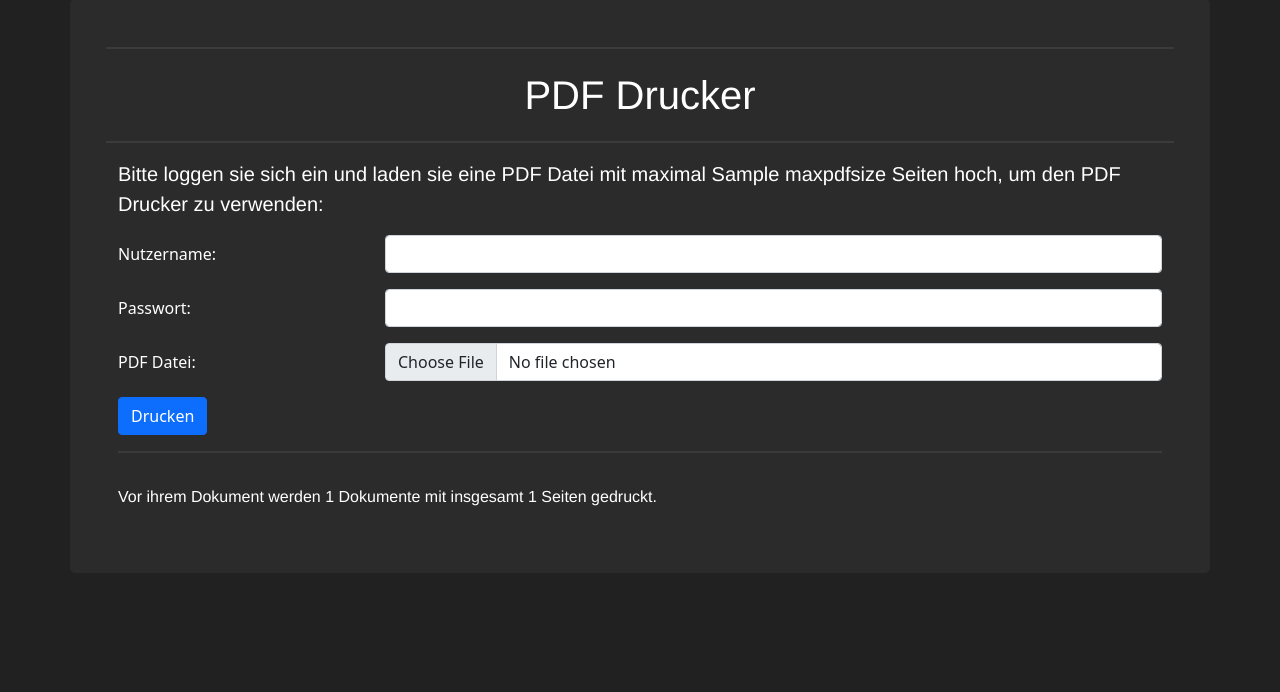
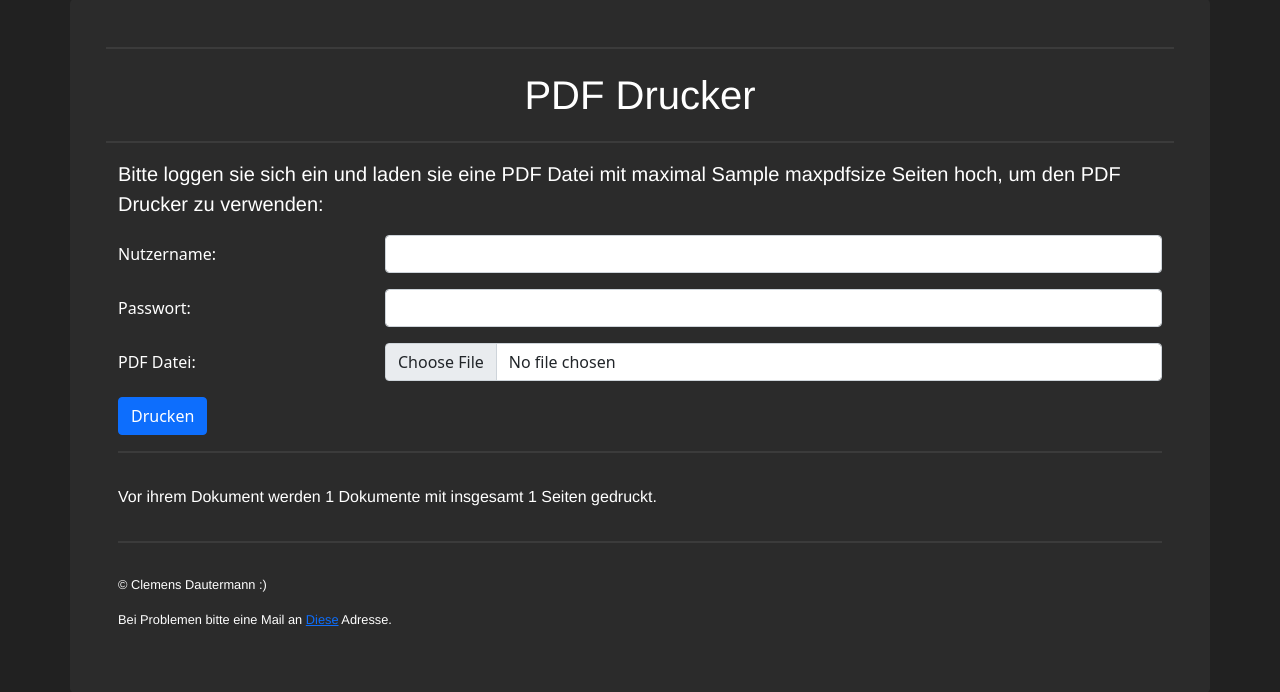
Before and after one commit to CDaut/pdfdrucker, a Python web app: template webserver/templates/index.html in a window 1280 px wide. Shown: the part 17-709 px from the top of the page. Run offline with Jinja, Linux system fonts and the light colour scheme; the template is opened without the code that fills it: most values are stand-ins (such as "Sample title", 1, 10 or a date in 2020).

Commit message:
added copyright info

```diff
--- a/webserver/static/css/index.css
+++ b/webserver/static/css/index.css
@@ -35,3 +35,7 @@ hr {
 .errormsg {
     font-size: 1.2em;
 }
+
+.smalltext {
+    font-size: 0.8em;
+}
--- a/webserver/templates/index.html
+++ b/webserver/templates/index.html
@@ -64,6 +64,11 @@
             Vor ihrem Dokument werden {{ num_documents }} Dokumente mit insgesamt {{ num_pages }} Seiten gedruckt.
         </p>
     </div>
+    <hr>
+    <div class="row smalltext">
+        <p class="mt-3">&copy; Clemens Dautermann :)</p>
+        <p>Bei Problemen bitte eine Mail an <a href="mailto:pdfdrucker.abh@gmail.com">Diese</a> Adresse.</p>
+    </div>
 </div>
 <script src="https://cdn.jsdelivr.net/npm/bootstrap@5.0.1/dist/js/bootstrap.bundle.min.js"
         integrity="sha384-gtEjrD/SeCtmISkJkNUaaKMoLD0//ElJ19smozuHV6z3Iehds+3Ulb9Bn9Plx0x4"
```
